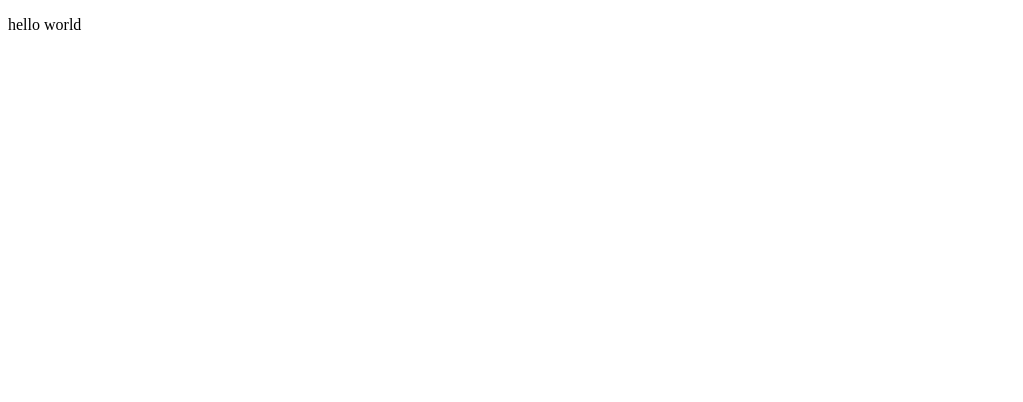
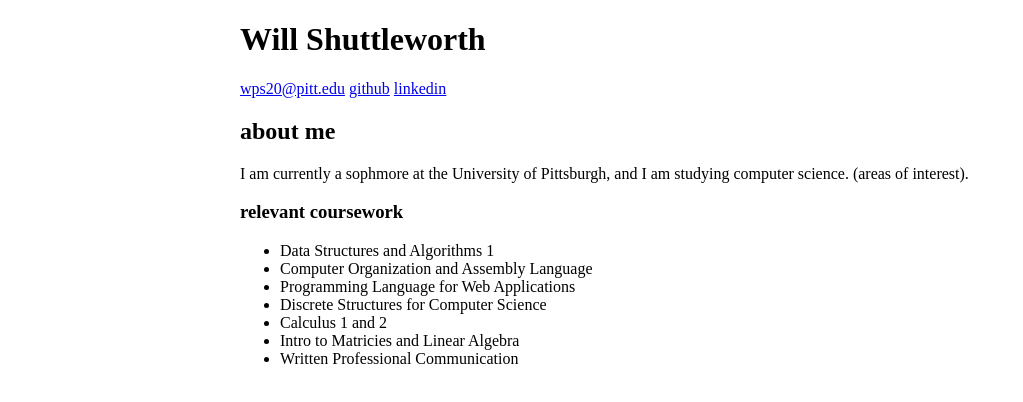
Before and after one commit to willshuttleworth/willshuttleworth.github.io, a plain HTML site: page index.html in a window 1280 px wide. Shown: the whole page, without its empty margins (0-1023 px from the left). Drawn offline with Linux system fonts and the light colour scheme.

```diff
--- a/index.html
+++ b/index.html
@@ -8,7 +8,20 @@
         <link rel="stylesheet" href="style.css">
     </head>
     <body>
-        <p>hello world</p>
+        <h1>Will Shuttleworth</h1>
+        <a href="mailto: wps20@pitt.edu">wps20@pitt.edu</a> <a target="_blank" href=https://github.com/willshuttleworth>github</a> <a target="_blank" href=https://linkedin.com/in/will-shuttleworth-573ba1243/>linkedin</a>
+        <h2>about me</h2>
+        <p>I am currently a sophmore at the University of Pittsburgh, and I am studying computer science. (areas of interest). </p>
+        <h3>relevant coursework</h3>
+        <ul>
+            <li>Data Structures and Algorithms 1</li>
+            <li>Computer Organization and Assembly Language</li>
+            <li>Programming Language for Web Applications</li>
+            <li>Discrete Structures for Computer Science</li>
+            <li>Calculus 1 and 2</li>
+            <li>Intro to Matricies and Linear Algebra</li>
+            <li>Written Professional Communication</li>
+        </ul>
         <script src=""></script>
     </body>
 </html>
--- a/style.css
+++ b/style.css
@@ -0,0 +1,4 @@
+body {
+    margin: 0 auto;
+    max-width: 50em;
+}
```
Also changed, not shown: 1 other file.
